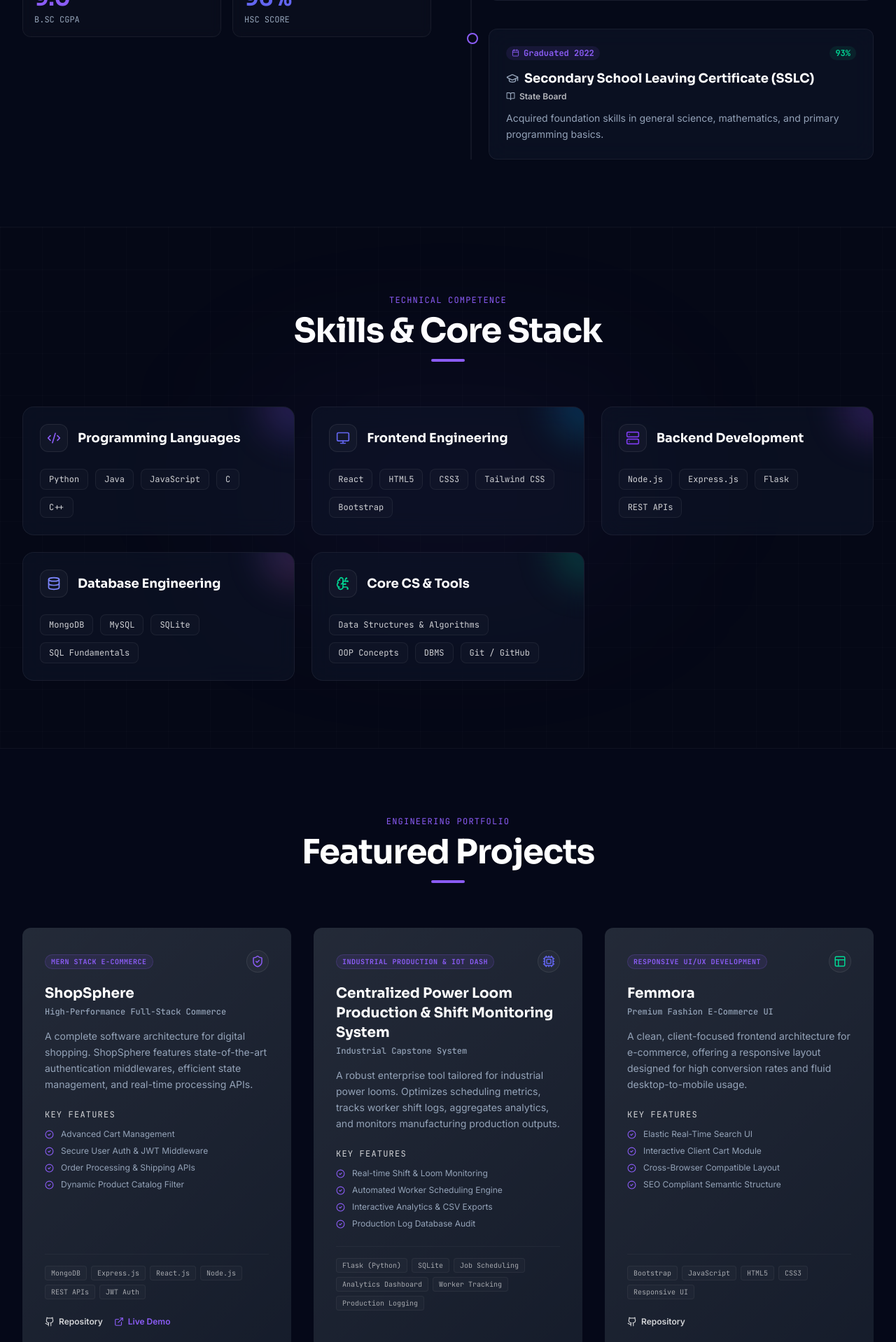
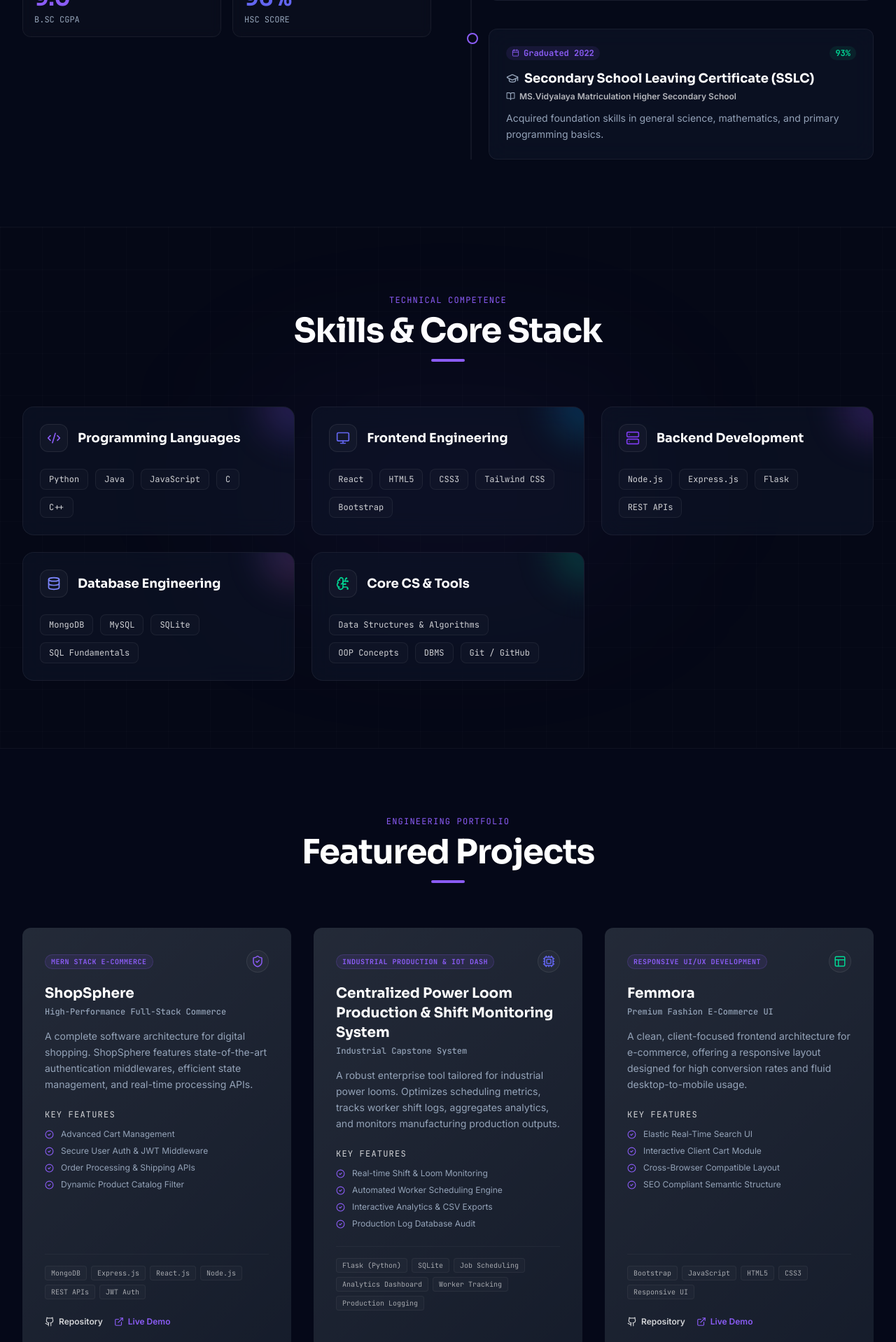
Before and after one commit to KavyaVarsini/portfolio, a React (Vite) app: page / in a window 1280 px wide. Shown: the part 1920-3838 px from the top of the page at 70% size. Built offline with nearby package versions, Linux system fonts and the light colour scheme.

Commit message:
Update resume and website details, add Femmora live demo link

```diff
--- a/src/components/About.tsx
+++ b/src/components/About.tsx
@@ -21,14 +21,14 @@ const educationTimeline: TimelineItem[] = [
   {
     year: "Graduated 2024",
     degree: "Higher Secondary Certificate (HSC)",
-    institution: "State Board",
+    institution: "MS.Vidyalaya Matriculation Higher Secondary School",
     score: "96%",
     description: "Focus on Mathematics, Computer Science, and Physics. Developed primary logic concepts and problem-solving skills.",
   },
   {
     year: "Graduated 2022",
     degree: "Secondary School Leaving Certificate (SSLC)",
-    institution: "State Board",
+    institution: "MS.Vidyalaya Matriculation Higher Secondary School",
     score: "93%",
     description: "Acquired foundation skills in general science, mathematics, and primary programming basics.",
   },
--- a/src/components/Achievements.tsx
+++ b/src/components/Achievements.tsx
@@ -14,7 +14,7 @@ const achievements: Achievement[] = [
   {
     title: "Highest Academic Performer",
     category: "Academic Excellence",
-    metric: "90.2% CGPA",
+    metric: "9.0 CGPA",
     description: "Ranked as one of the top academic students throughout the B.Sc Computer Science with Data Analytics program at KPR College.",
     icon: <Trophy size={18} />,
     color: "text-amber-400 bg-amber-500/10 border-amber-500/20",
--- a/src/components/Projects.tsx
+++ b/src/components/Projects.tsx
@@ -42,6 +42,7 @@ const projects: Project[] = [
     stack: ["Bootstrap", "JavaScript", "HTML5", "CSS3", "Responsive UI"],
     features: ["Elastic Real-Time Search UI", "Interactive Client Cart Module", "Cross-Browser Compatible Layout", "SEO Compliant Semantic Structure"],
     github: "https://github.com/KavyaVarsini/femmora-frontend",
+    live: "https://femmora-frontend.vercel.app/",
     badgeIcon: <Layout className="text-emerald-400" size={18} />,
   },
 ];
```
Also changed, not shown: 1 other file (tests, documents, lock files or other folders).
